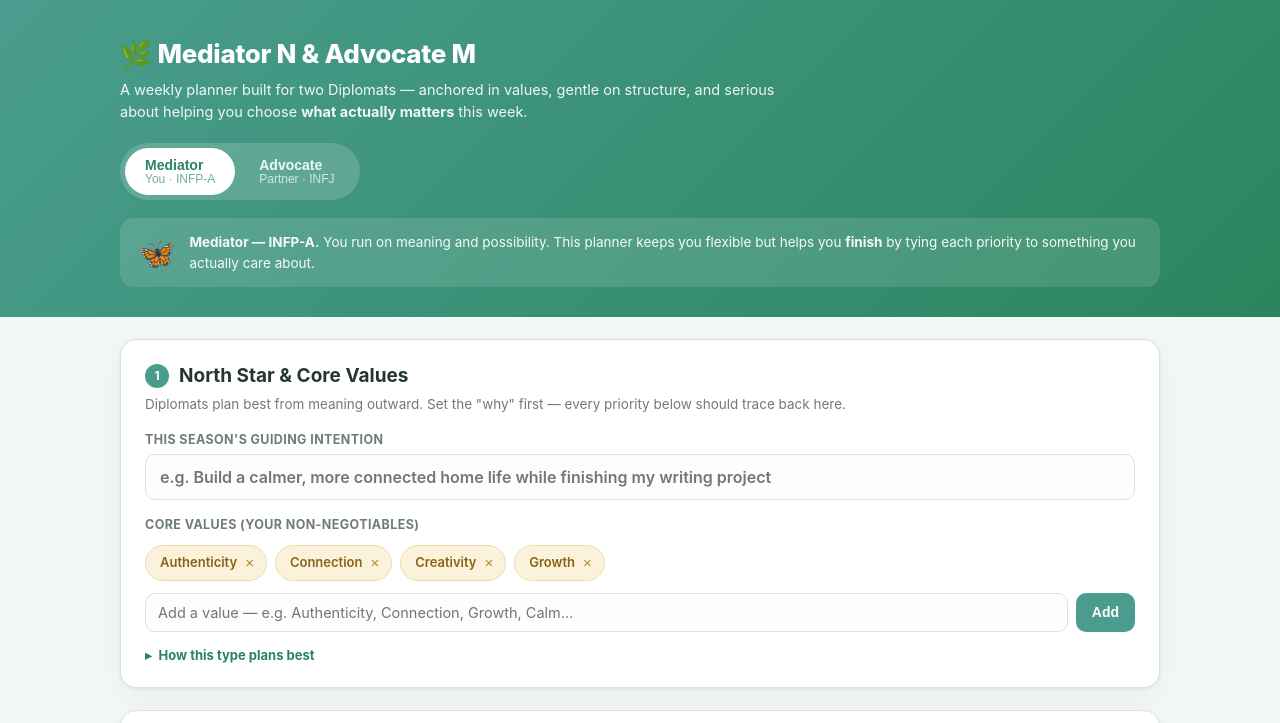
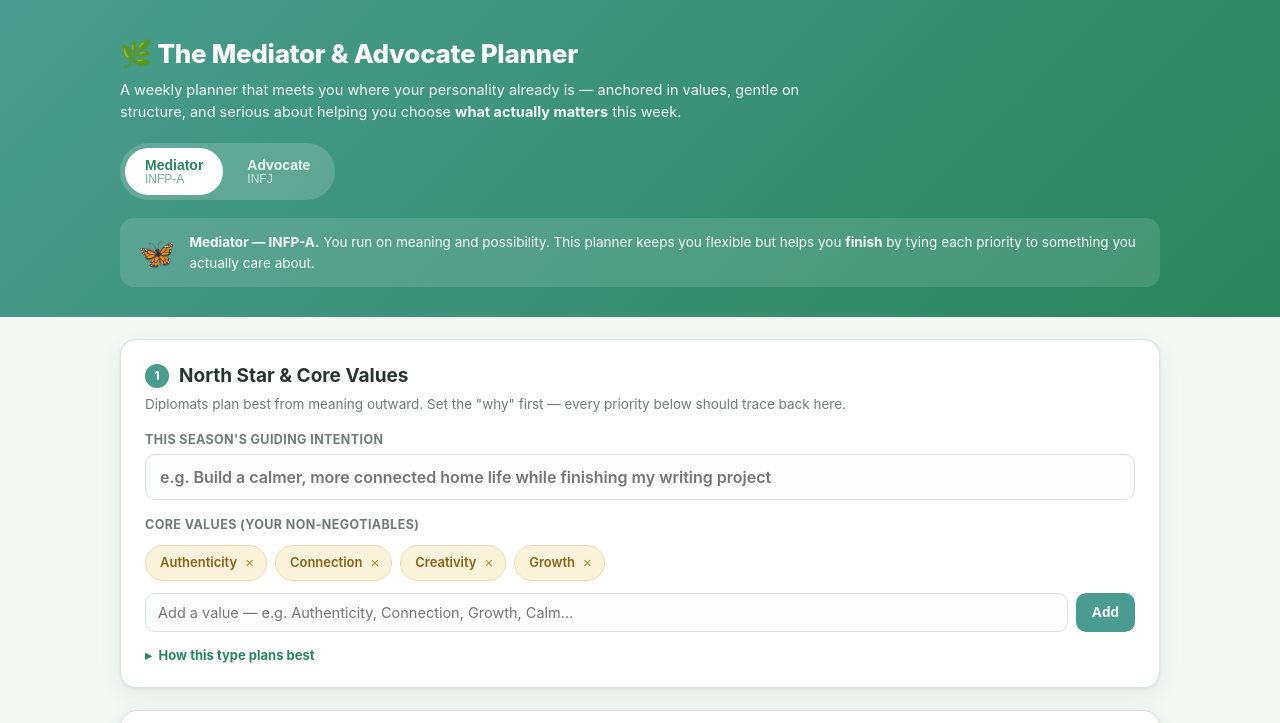
Before and after one commit to l8blo0om/betterwithniia, a plain HTML site: page calendar.html in a window 1280 px wide. Shown: the top 723 px of the page. Drawn offline with Linux system fonts and the light colour scheme.

Commit message:
Add files via upload

```diff
--- a/calendar.html
+++ b/calendar.html
@@ -3,7 +3,7 @@
 <head>
 <meta charset="UTF-8">
 <meta name="viewport" content="width=device-width, initial-scale=1.0">
-<title>Mediator N &amp; Advocate M</title>
+<title>The Mediator &amp; Advocate Planner</title>
 <style>
   :root{
     --green:#33a474; --green-d:#2a855e; --green-l:#e8f5ee;
@@ -175,11 +175,11 @@
 <body>
 <header class="top">
   <div class="wrap">
-    <h1>🌿 Mediator N &amp; Advocate M</h1>
-    <p>A weekly planner built for two Diplomats — anchored in values, gentle on structure, and serious about helping you choose <b>what actually matters</b> this week.</p>
+    <h1>🌿 The Mediator &amp; Advocate Planner</h1>
+    <p>A weekly planner that meets you where your personality already is — anchored in values, gentle on structure, and serious about helping you choose <b>what actually matters</b> this week.</p>
     <div class="toggle" id="toggle">
-      <button data-p="mediator" class="active"><span>Mediator</span><span class="who">You · INFP-A</span></button>
-      <button data-p="advocate"><span>Advocate</span><span class="who">Partner · INFJ</span></button>
+      <button data-p="mediator" class="active"><span>Mediator</span><span class="who">INFP-A</span></button>
+      <button data-p="advocate"><span>Advocate</span><span class="who">INFJ</span></button>
     </div>
     <div class="banner" id="banner"></div>
   </div>
@@ -271,8 +271,8 @@
   </div>
   <div class="save-note"><span class="dot"></span> Saved automatically in this browser. Each profile is kept separately.</div>
   <div class="foot">
-    Built around the 16Personalities <b>Mediator (INFP-A)</b> &amp; <b>Advocate (INFJ)</b> types.<br>
-    Two intuitive feelers, planning from the heart — with just enough structure to land the dream.
+    Built around the 16Personalities <b>Mediator (INFP-A)</b> and <b>Advocate (INFJ)</b> types.<br>
+    Planning from the heart — with just enough structure to land the dream.
   </div>
 </div>
 
@@ -284,7 +284,7 @@
 
   var PROFILE={
     mediator:{
-      label:"Mediator", who:"You · INFP-A", emoji:"🦋", color:"#4a9d8e",
+      label:"Mediator", who:"INFP-A", emoji:"🦋", color:"#4a9d8e",
       banner:"<span class='badge'>🦋</span><div class='b-txt'><b>Mediator — INFP-A.</b> You run on meaning and possibility. This planner keeps you flexible but helps you <b>finish</b> by tying each priority to something you actually care about.</div>",
       tips:"<b>How Mediators (INFP-A) plan best:</b><ul>"+
            "<li><b>Lead with the 'why.'</b> A task tied to a value gets done; a task on a generic to-do list quietly dies.</li>"+
@@ -297,7 +297,7 @@
       starHint:"How much does this align with who I want to be?"
     },
     advocate:{
-      label:"Advocate", who:"Partner · INFJ", emoji:"🔮", color:"#5e8c4f",
+      label:"Advocate", who:"INFJ", emoji:"🔮", color:"#5e8c4f",
       banner:"<span class='badge'>🔮</span><div class='b-txt'><b>Advocate — INFJ.</b> Visionary and driven, with a real planning gift. This planner channels that drive — and guards against over-committing and burning out for everyone else.</div>",
       tips:"<b>How Advocates (INFJ) plan best:</b><ul>"+
            "<li><b>Decide, then close the loop.</b> Your inner debate can loop forever. Once three musts are chosen, commit and stop re-litigating.</li>"+
```
